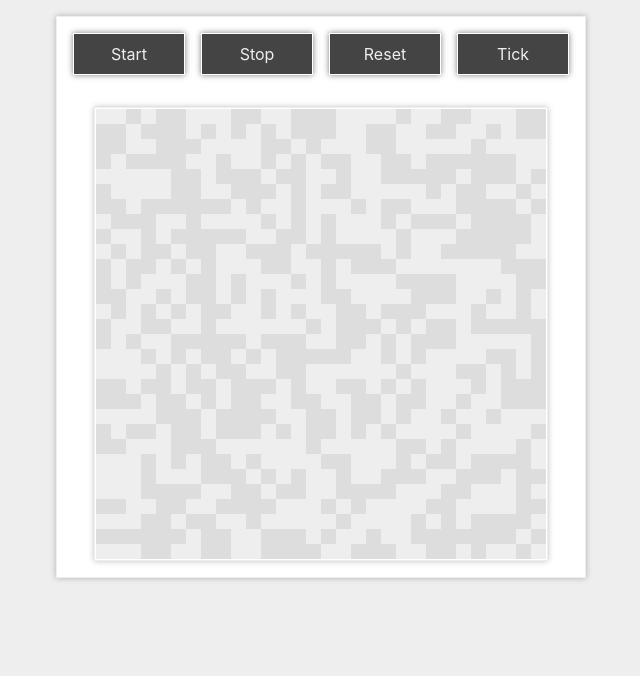
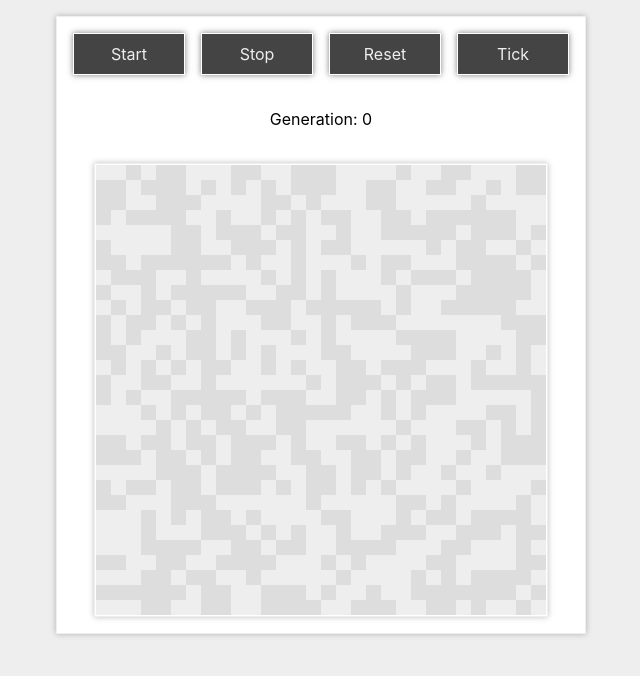
Before and after one commit to nmtmason/build-the-game-of-life, a React (Create React App) app: page / in a window 1280 px wide. Shown: the top 676 px of the page, without its empty margins (319-959 px from the left). Built offline with nearby package versions, Linux system fonts and the light colour scheme.

Commit message:
Add generation functionality

```diff
--- a/src/App.jsx
+++ b/src/App.jsx
@@ -2,7 +2,7 @@ import React from 'react'
 import styled from 'styled-components'
 import { connect } from 'react-redux'
 
-import { getStarted, getBoard } from './reducers'
+import { getStarted, getBoard, getGeneration } from './reducers'
 import { start, stop, reset, tick, toggle } from './actions/game.js'
 
 import Cell from './components/Cell.jsx'
@@ -23,6 +23,10 @@ const Container = styled('div')`
     margin-left: auto;
     margin-right: auto;
   }
+`
+
+const Generation = styled('p')`
+  text-align: center;
 `
 
 const Board = styled('div')`
@@ -66,10 +70,11 @@ class App extends React.Component {
   }
 
   render() {
-    const { board, toggle, start, stop, reset, tick } = this.props
+    const { board, generation, toggle, start, stop, reset, tick } = this.props
     return (
       <Container>
         <Controls start={start} stop={stop} reset={reset} tick={tick} />
+        <Generation>Generation: {generation}</Generation>
         <Board>
           {board.map((row, x) => (
             <div key={x}>
@@ -87,7 +92,8 @@ class App extends React.Component {
 const mapStateToProps = state => {
   return {
     board: getBoard(state),
-    started: getStarted(state)
+    started: getStarted(state),
+    generation: getGeneration(state)
   }
 }
 
--- a/src/reducers/index.js
+++ b/src/reducers/index.js
@@ -70,7 +70,8 @@ const toggle = (board, x, y) => (
 
 const game = (state = {
   started: false,
-  board: create(ROWS, COLS, 0, blank)
+  board: create(ROWS, COLS, 0, blank),
+  generation: 0
 }, action) => {
   switch (action.type) {
     case START:
@@ -84,11 +85,13 @@ const game = (state = {
     case RESET:
       return Object.assign({}, state, {
         board: create(ROWS, COLS, 0, rand(0, 1)),
-        started: false
+        started: false,
+        generation: 0
       })
     case TICK:
       return Object.assign({}, state, {
-        board: next(state.board)
+        board: next(state.board),
+        generation: state.generation + 1
       })
     case TOGGLE:
       return Object.assign({}, state, {
@@ -101,6 +104,7 @@ const game = (state = {
 
 const getStarted = state => state.game.started
 const getBoard = state => state.game.board
+const getGeneration = state => state.game.generation
 
 const reducers = combineReducers({
   game
@@ -110,5 +114,6 @@ export default reducers
 
 export {
   getStarted,
-  getBoard
+  getBoard,
+  getGeneration
 }
```
